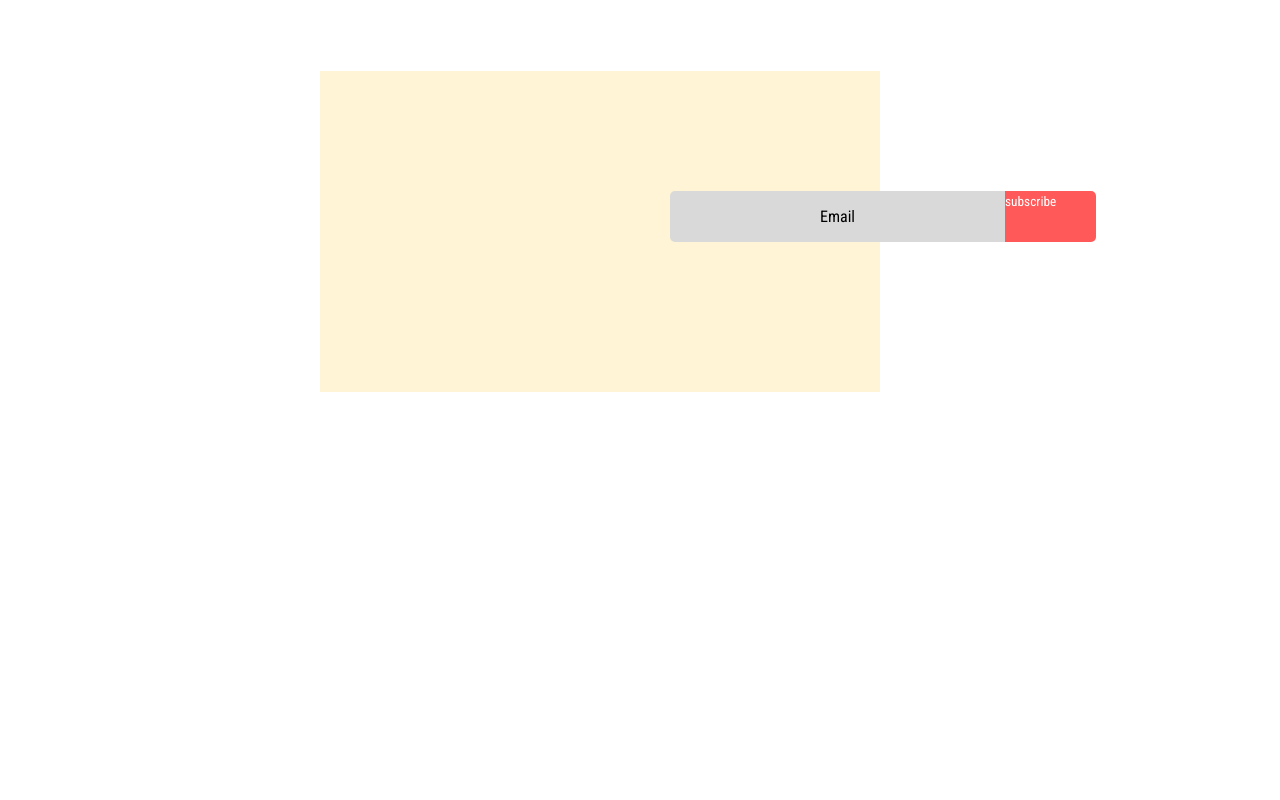
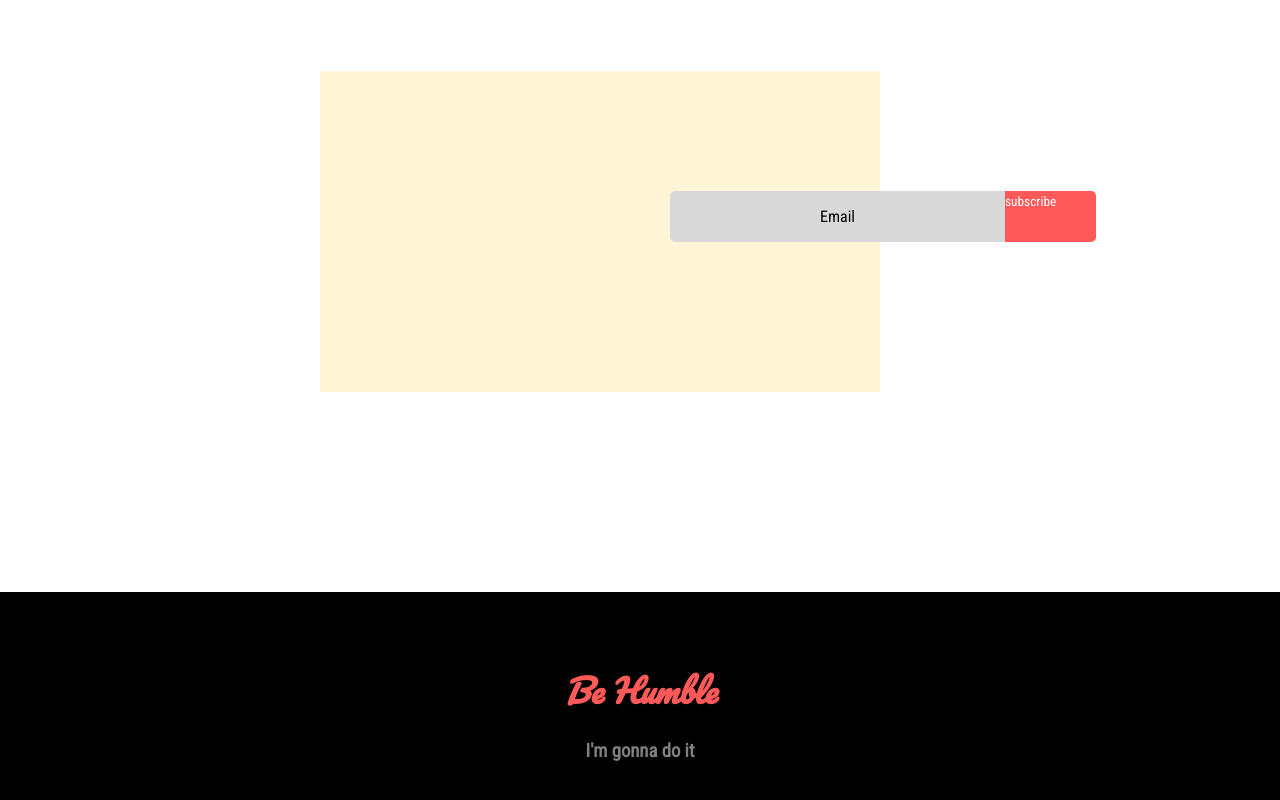
Before and after one commit to ontu001/donate-now, a plain HTML site: page index.html in a window 1280 px wide. Shown: the part 5042-5842 px from the top of the page. Before the commit the page ends 5634 px from the top, so only its background shows below. Drawn offline with Linux system fonts and the light colour scheme.

Commit message:
footer updated

```diff
--- a/index.html
+++ b/index.html
@@ -5,6 +5,9 @@
     <meta charset="UTF-8">
     <meta http-equiv="X-UA-Compatible" content="IE=edge">
     <meta name="viewport" content="width=device-width, initial-scale=1.0">
+    <link rel="preconnect" href="https://fonts.googleapis.com">
+    <link rel="preconnect" href="https://fonts.gstatic.com" crossorigin>
+    <link href="https://fonts.googleapis.com/css2?family=Pacifico&display=swap" rel="stylesheet">
     <link rel="preconnect" href="https://fonts.googleapis.com">
     <link rel="preconnect" href="https://fonts.gstatic.com" crossorigin>
     <link href="https://fonts.googleapis.com/css2?family=Roboto+Condensed&display=swap" rel="stylesheet">
@@ -182,5 +185,11 @@
 
     </div>
 </section>
+<div class="footer">
+    <div id="last">
+        <h1 id="be">Be Humble</h1>
+        <h3 style="color: gray;">I'm gonna do it</h3>
+    </div>
+</div>
 
 </html>
--- a/style.css
+++ b/style.css
@@ -149,3 +149,20 @@
 
 
 }
+
+.footer {
+    background-color: black;
+    padding-bottom: 20px;
+}
+
+#last {
+    text-align: center;
+}
+
+#be {
+    color: #FF5959;
+    font-style: oblique;
+    padding-top: 70px;
+    font-family: 'Pacifico', cursive;
+
+}
```
